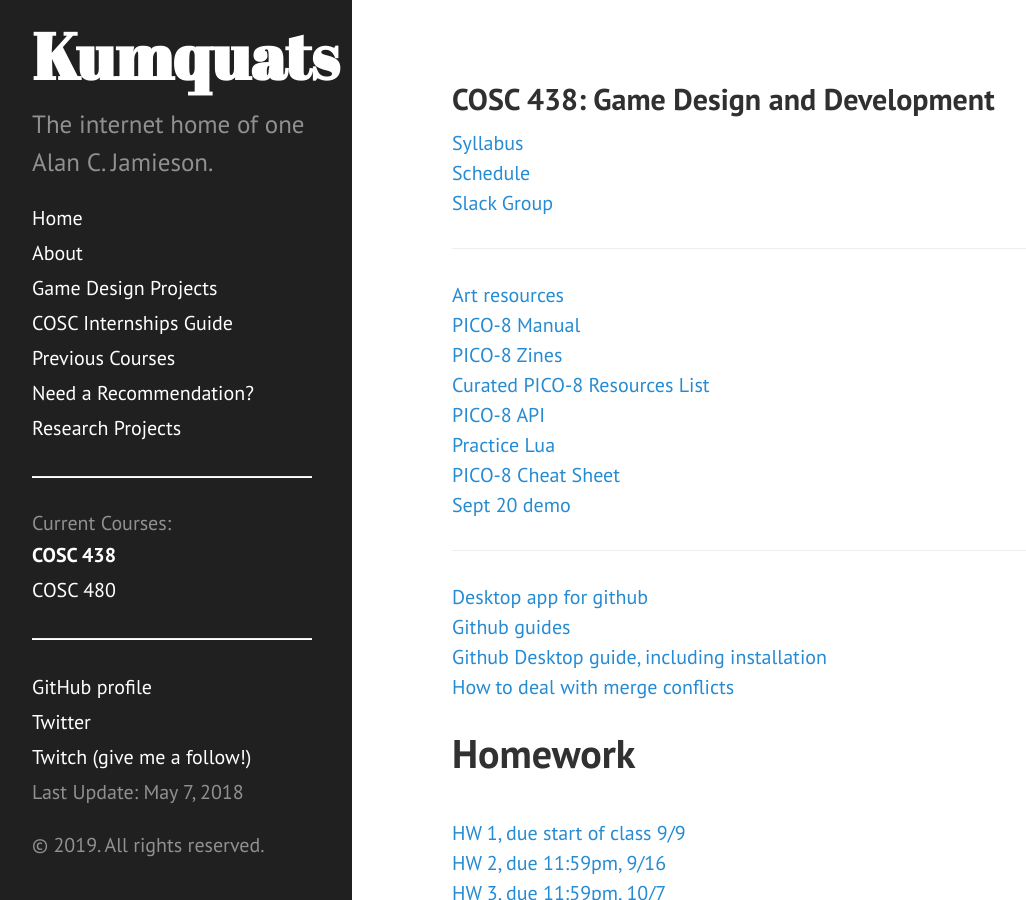
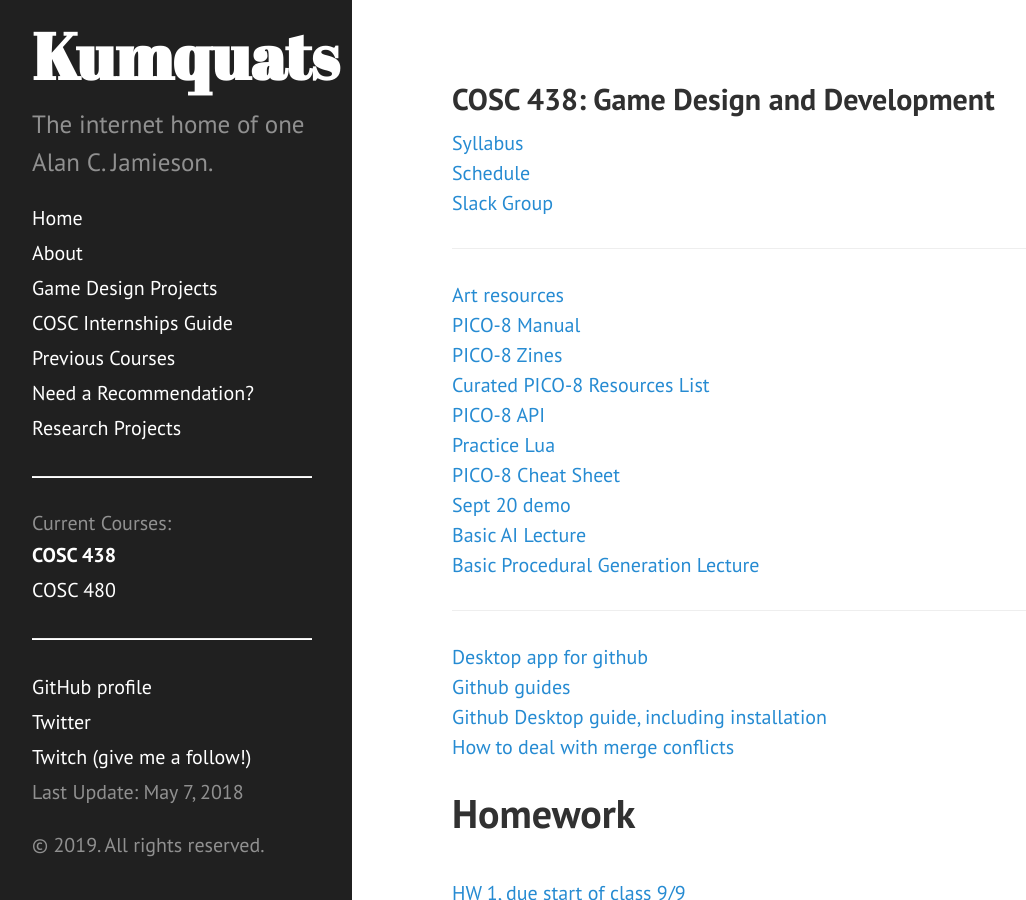
Before and after one commit to ripark/ripark.github.io, a Jekyll site: the page built from f19/cosc438.html, in a window 1280 px wide and 900 px high. Shown: the whole window, without its empty margins (8-1034 px from the left). Built offline with Jekyll 4.4.1, drawn with Linux system fonts in a browser that asks for light colours; Markdown is read by kramdown in place of the engine named in the settings.

Commit message:
weekly update, prep for next week

```diff
--- a/f19/cosc438.html
+++ b/f19/cosc438.html
@@ -26,6 +26,10 @@ shorttitle: "COSC 438"
 <a href="https://www.lexaloffle.com/bbs/?tid=28207">PICO-8 Cheat Sheet</a>
 <br>
 <a href="http://ripark.github.io/f17/sept20demo.p8">Sept 20 demo</a>
+<br>
+<a href="https://www.youtube.com/watch?v=xAEoSuYVEmE">Basic AI Lecture</a>
+<br>
+<a href="https://www.youtube.com/watch?v=r7s1IqPKfLU">Basic Procedural Generation Lecture</a>
 <br>
 <hr>
 <a href="https://desktop.github.com/">Desktop app for github</a>
--- a/f19/cosc480.html
+++ b/f19/cosc480.html
@@ -19,6 +19,8 @@ Current HW: Lab 2
 <a href="http://ripark.github.io/f19/COSC480Lab1.pdf">Lab 1 - Due 9/16</a>
 <br>
 <a href="http://ripark.github.io/f19/COSC480Lab2.pdf">Lab 2 - Due 9/23</a> [<a href="https://aws.amazon.com/getting-started/projects/build-serverless-web-app-lambda-apigateway-s3-dynamodb-cognito/">Tutorial</a>][<a href="http://ripark.github.io/f19/website.zip">source</a>]
+<br>
+<a href="http://ripark.github.io/f19/COSC480Lab3.pdf">Lab 3 - Due 10/7</a>
 <br>
 <br>
 <h2>Major Project</h2>
```
Also changed, not shown: 1 other file.
